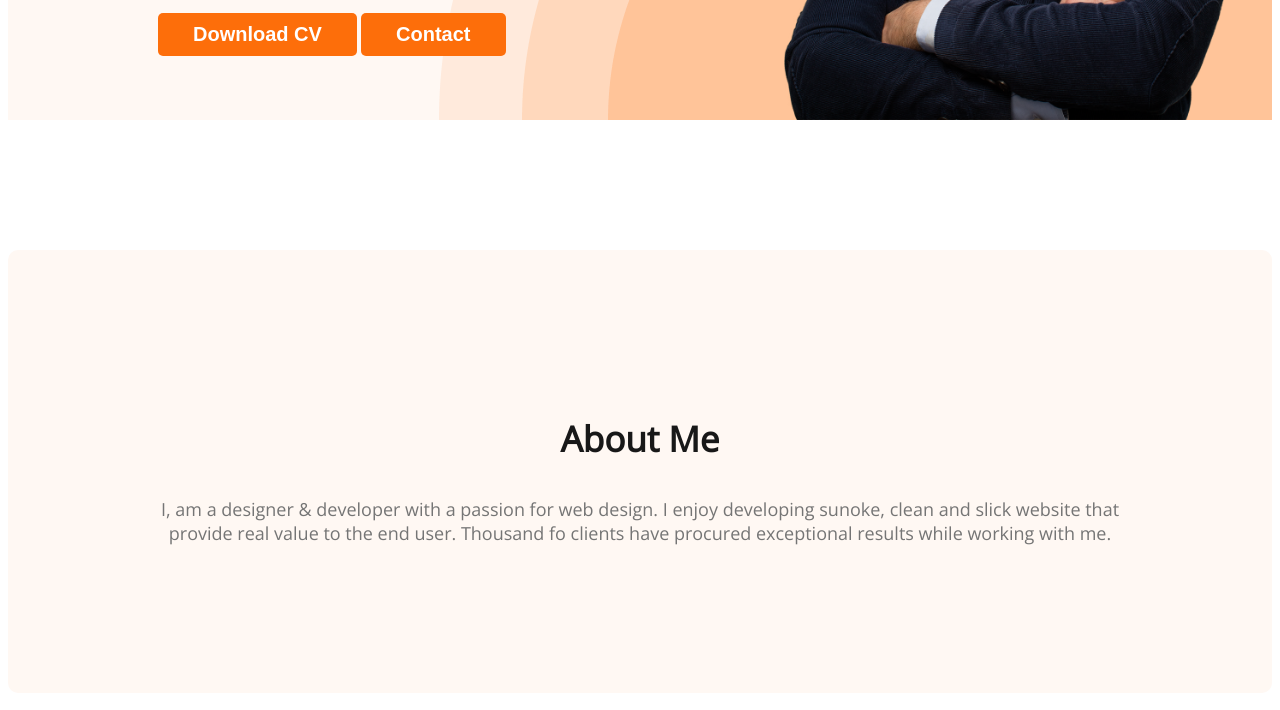
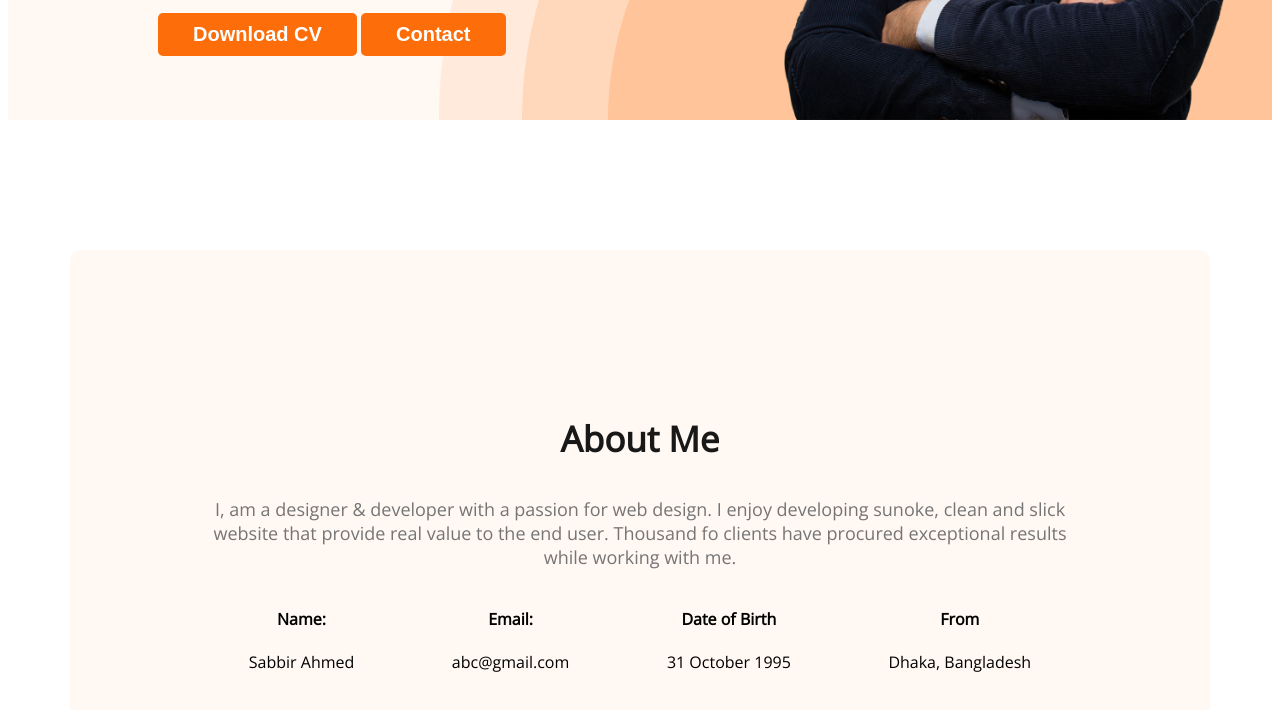
Before and after one commit to sabbir08/my-developer-portfolio, a plain HTML site: page index.html in a window 1280 px wide. Shown: the part 648-1358 px from the top of the page. Drawn offline with nearby package versions, Linux system fonts and the light colour scheme.

Commit message:
added about info

```diff
--- a/css/portfolio.css
+++ b/css/portfolio.css
@@ -97,6 +97,18 @@ nav a {
     margin-top: 5px;
 }
 /* main section style */
+main{
+   max-width: 1140px;
+   margin: 0 auto;
+}
+.about-info-container{
+    display: flex;
+    justify-content: space-around;
+
+}
+.about-info{
+    text-align: center;
+}
 
 /* about section */
 .about{
--- a/index.html
+++ b/index.html
@@ -42,7 +42,26 @@
                 I, am a designer & developer with a passion for web design. I enjoy developing sunoke, clean and slick website that provide real value to the end user. Thousand fo clients have procured exceptional results while working with me.
             </p>
 
+        <div class="about-info-container">
+            <div class="about-info">
+                <h4 class="info-title">Name:</h4>
+                <p class="info-des"> Sabbir Ahmed</p>
+            </div>
+            <div class="about-info">
+                <h4 class="info-title">Email:</h4>
+                <p class="info-des">abc@gmail.com</p>
+            </div>
+            <div class="about-info">
+                <h4 class="info-title">Date of Birth</h4>
+                <p class="info-des">31 October 1995</p>
+            </div>
+            <div class="about-info">
+                <h4 class="info-title">From</h4>
+                <p class="info-des">Dhaka, Bangladesh</p>
+            </div>
 
+
+        </div>
         </section>
     </main>
     <footer></footer>
```
